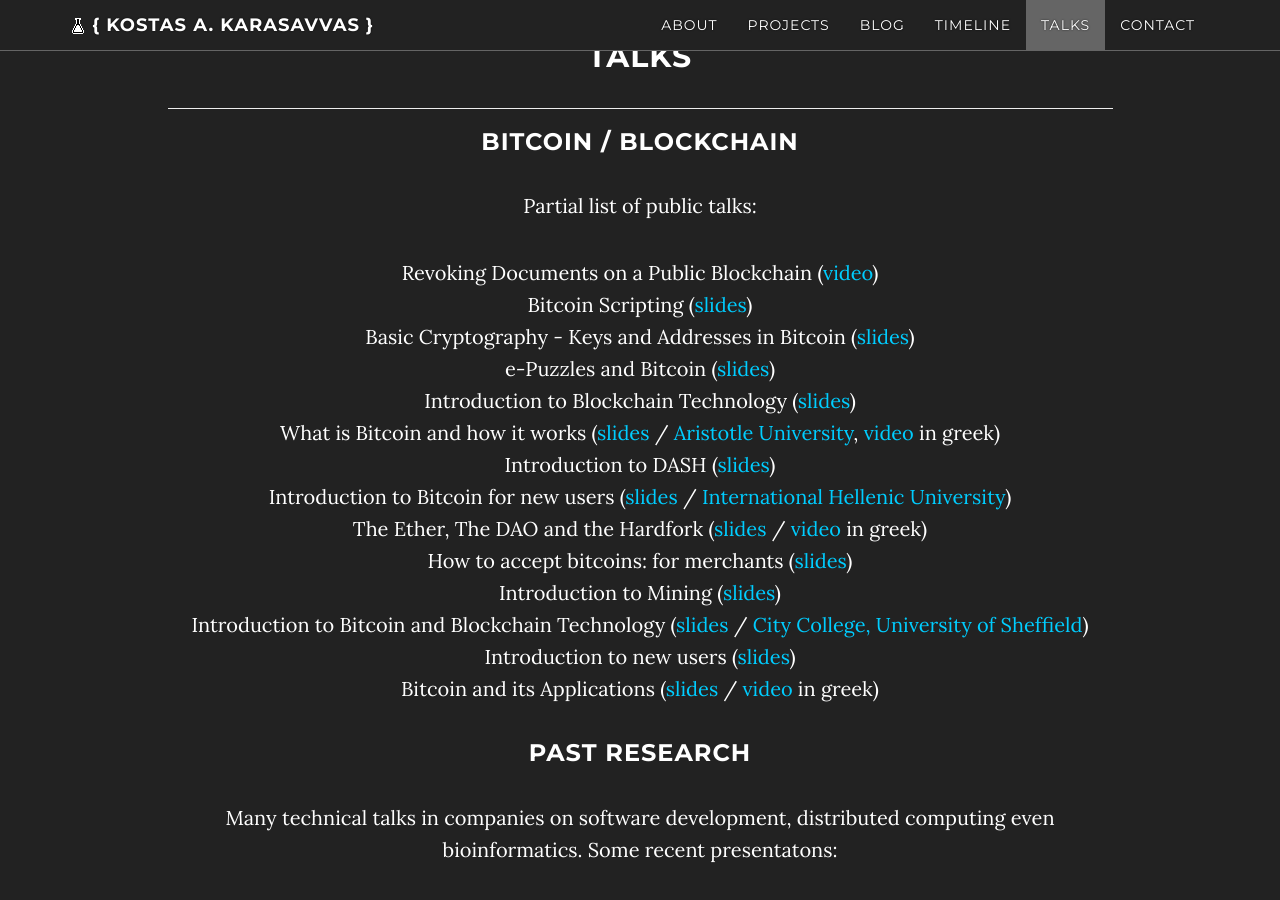
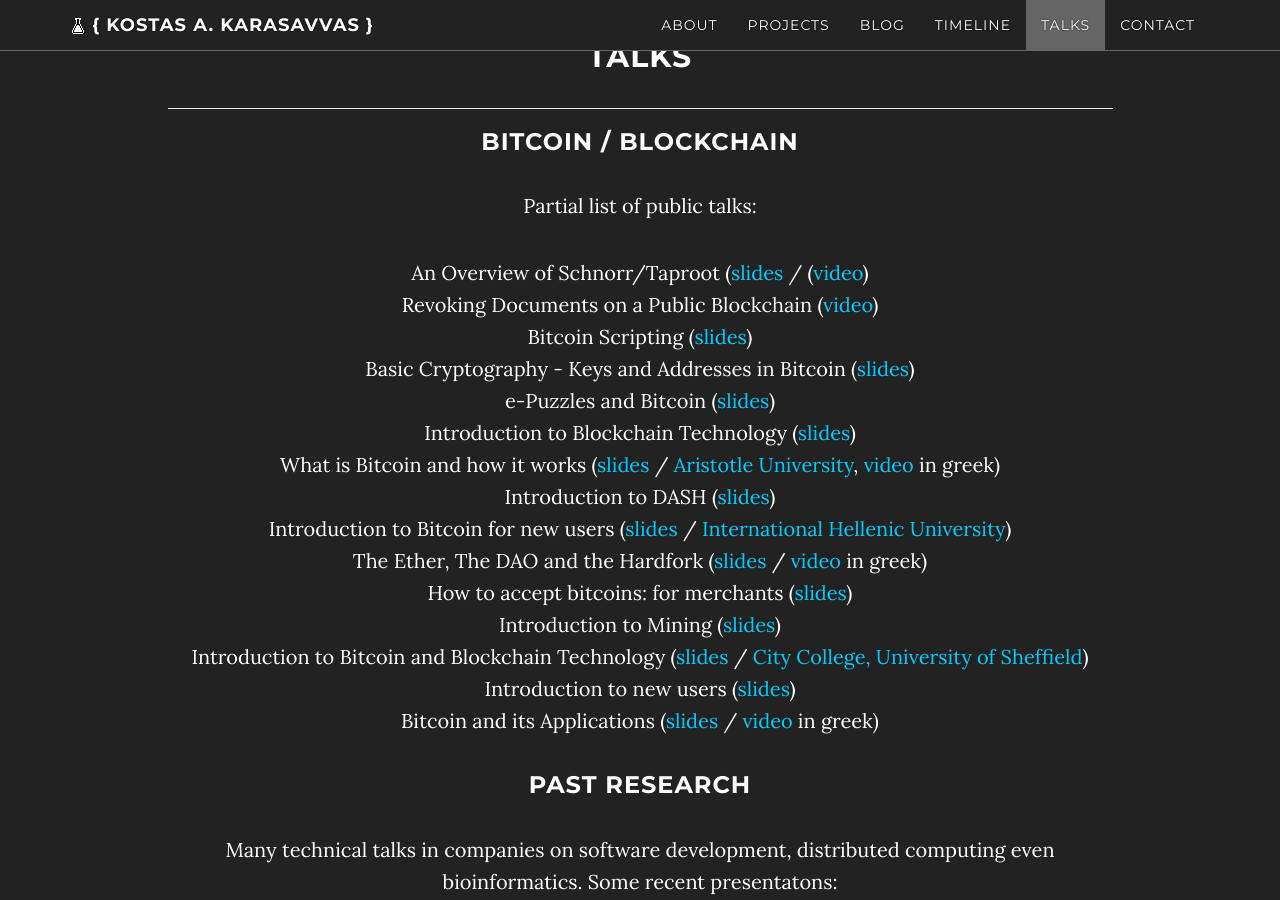
Before and after one commit to karask/karask.github.io, a Jekyll site: the page built from index.html, in a window 1280 px wide and 900 px high, scrolled down 8120 px. Built offline with Jekyll 4.4.1, drawn with Linux system fonts in a browser that asks for light colours; nearby versions of some CDN libraries.

Commit message:
added taproot talk

```diff
--- a/talks.html
+++ b/talks.html
@@ -11,6 +11,7 @@ title: Talks
 
 Partial list of public talks:
 
+An Overview of Schnorr/Taproot ([slides](/assets/An_overview_of_Schnorr_Taproot.pdf) / (<a href="https://youtu.be/JEiYSenTZnI?t=6775" target="_blank">video</a>)<br>
 Revoking Documents on a Public Blockchain (<a href="https://www.decentralized.com/decentralized-2018-day-1-kostas-karasavvas-university-of-nicosia/" target="_blank">video</a>)<br>
 Bitcoin Scripting ([slides](/assets/IntroductionToBitcoinScripting.pdf))<br>
 Basic Cryptography - Keys and Addresses in Bitcoin ([slides](/assets/BitcoinKeysAndAddresses.pdf))<br>
```
Also changed, not shown: 1 other file.
